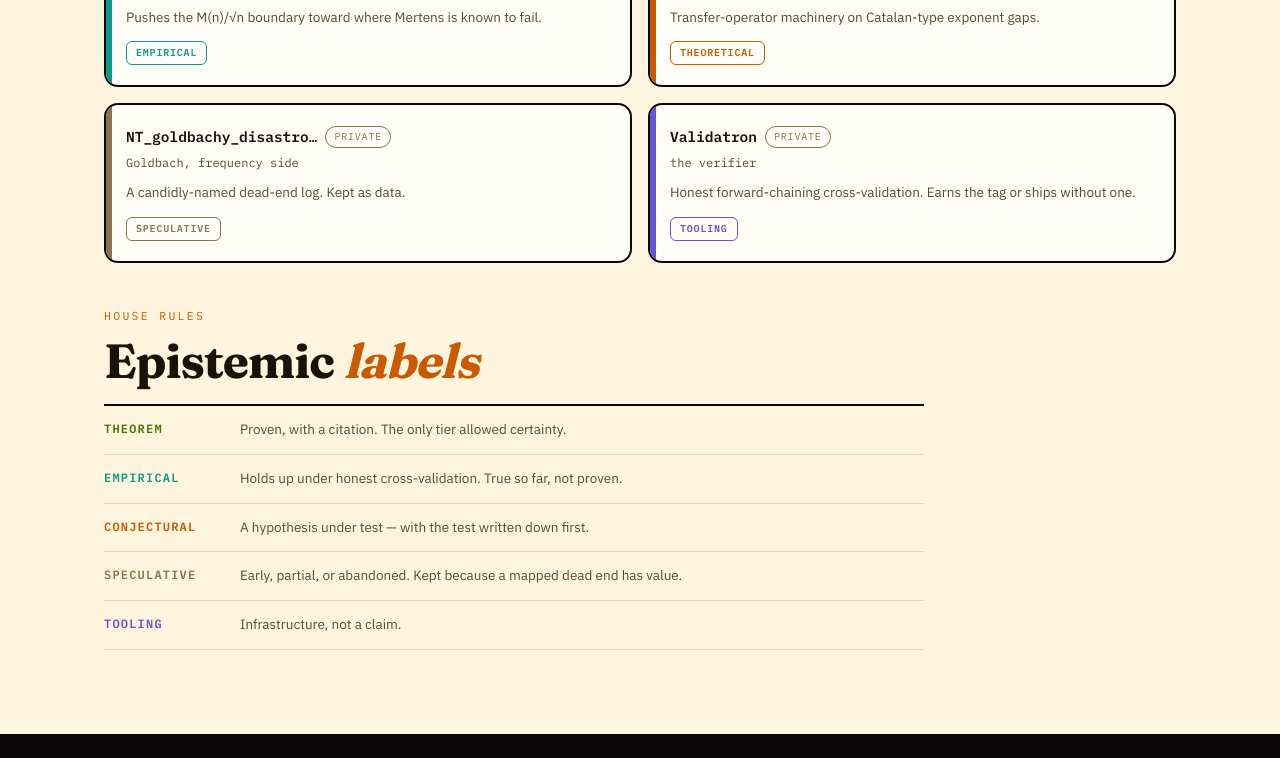
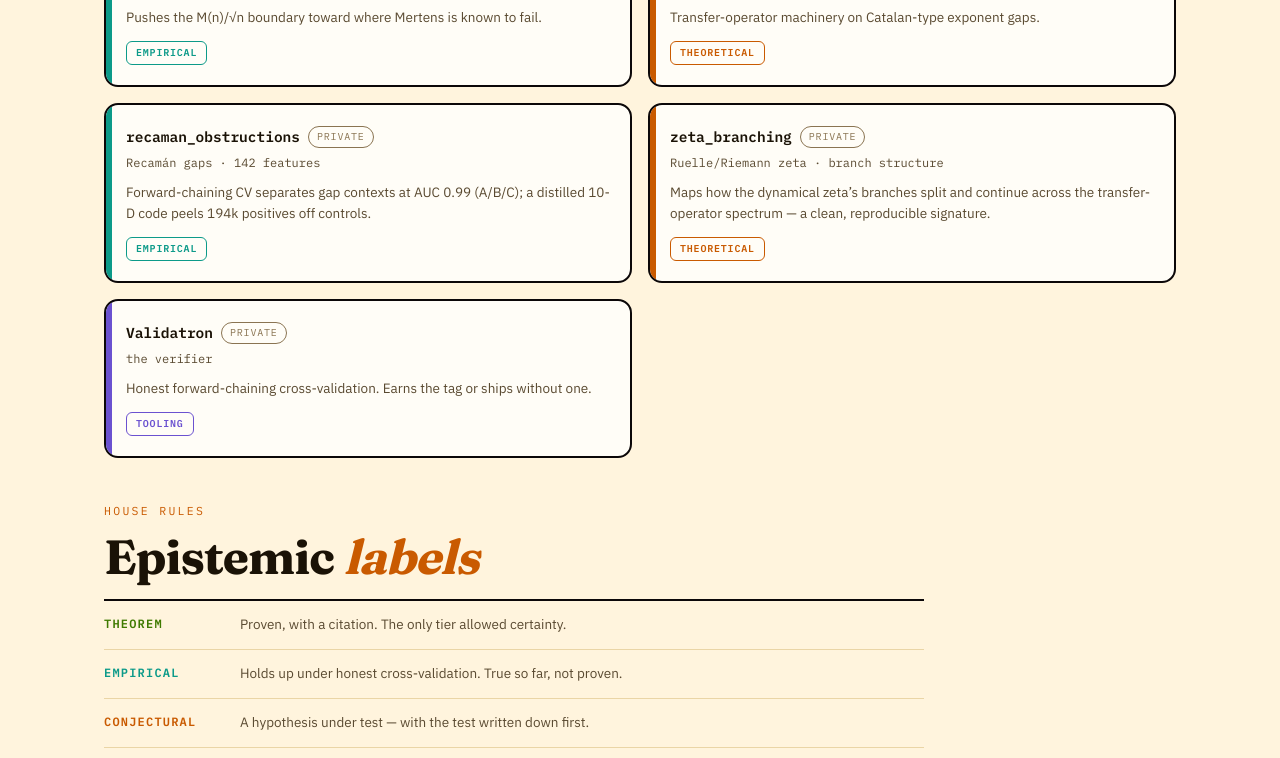
Before and after one commit to EncapsulatorP/EncapsulatorP.github.io, a website: page index.html in a window 1280 px wide. Shown: the part 6102-6860 px from the top of the page. Drawn offline with Linux system fonts and the light colour scheme.

Commit message:
Add new project cards to index.html
Added new cards for 'recaman_obstructions' and 'zeta_branching' projects, including descriptions and visibility status.

```diff
--- a/index.html
+++ b/index.html
@@ -192,7 +192,8 @@ footer{background:var(--blk);color:var(--paper);padding:52px 0 60px}
 <a class="card" style="--e:#0c9a89" href="https://github.com/EncapsulatorP/goldbach_busy_collatz"><div style="display:flex;align-items:center"><span class="repo">goldbach_busy_collatz</span><span class="vis" style="color:#3f7a00;border-color:#9ac44a">Public</span></div><div class="pair">Goldbach × Collatz structure</div><p>Cross-examines Goldbach partition counts against Collatz orbit structure.</p><span class="tag" style="align-self:flex-start">Empirical</span></a>
 <div class="card" style="--e:#0c9a89"><div style="display:flex;align-items:center"><span class="repo">mertens_counterexample</span><span class="vis">Private</span></div><div class="pair">Mertens · the Riemann edge</div><p>Pushes the M(n)/√n boundary toward where Mertens is known to fail.</p><span class="tag" style="align-self:flex-start">Empirical</span></div>
 <div class="card" style="--e:#c95a00"><div style="display:flex;align-items:center"><span class="repo">Catalan_ruelle_mayer</span><span class="vis">Private</span></div><div class="pair">Catalan × Ruelle–Mayer</div><p>Transfer-operator machinery on Catalan-type exponent gaps.</p><span class="tag" style="align-self:flex-start">Theoretical</span></div>
-<div class="card" style="--e:#8A7452"><div style="display:flex;align-items:center"><span class="repo">NT_goldbachy_disastro…</span><span class="vis">Private</span></div><div class="pair">Goldbach, frequency side</div><p>A candidly-named dead-end log. Kept as data.</p><span class="tag" style="align-self:flex-start">Speculative</span></div>
+<div class="card" style="--e:#0c9a89"><div style="display:flex;align-items:center"><span class="repo">recaman_obstructions</span><span class="vis">Private</span></div><div class="pair">Recamán gaps · 142 features</div><p>Forward-chaining CV separates gap contexts at AUC 0.99 (A/B/C); a distilled 10-D code peels 194k positives off controls.</p><span class="tag" style="align-self:flex-start">Empirical</span></div>
+<div class="card" style="--e:#c95a00"><div style="display:flex;align-items:center"><span class="repo">zeta_branching</span><span class="vis">Private</span></div><div class="pair">Ruelle/Riemann zeta · branch structure</div><p>Maps how the dynamical zeta’s branches split and continue across the transfer-operator spectrum — a clean, reproducible signature.</p><span class="tag" style="align-self:flex-start">Theoretical</span></div>
 <div class="card" style="--e:#6b52d0"><div style="display:flex;align-items:center"><span class="repo">Validatron</span><span class="vis">Private</span></div><div class="pair">the verifier</div><p>Honest forward-chaining cross-validation. Earns the tag or ships without one.</p><span class="tag" style="align-self:flex-start">Tooling</span></div>
 </div>
 <p class="kick" style="margin-top:44px">house rules</p><h2 class="t">Epistemic <em>labels</em></h2>
@@ -200,7 +201,6 @@ footer{background:var(--blk);color:var(--paper);padding:52px 0 60px}
 <li><span class="n" style="color:#3f7a00">Theorem</span><p>Proven, with a citation. The only tier allowed certainty.</p></li>
 <li><span class="n" style="color:#0c9a89">Empirical</span><p>Holds up under honest cross-validation. True so far, not proven.</p></li>
 <li><span class="n" style="color:#c95a00">Conjectural</span><p>A hypothesis under test — with the test written down first.</p></li>
-<li><span class="n" style="color:#8A7452">Speculative</span><p>Early, partial, or abandoned. Kept because a mapped dead end has value.</p></li>
 <li><span class="n" style="color:#6b52d0">Tooling</span><p>Infrastructure, not a claim.</p></li>
 </ul>
 </div></section>
```
